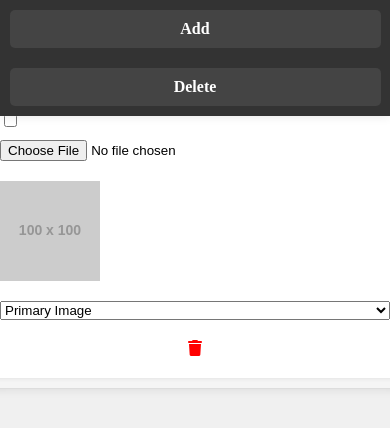
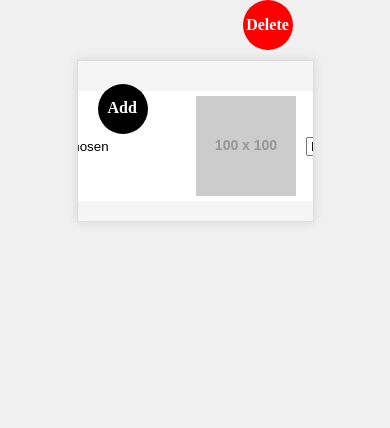
Before and after one commit to Aditi-Shukla17/JQuery_Tasks, a plain HTML site: page Assignment4/index.html in a window 390 px wide. Drawn offline with nearby package versions, Linux system fonts and the light colour scheme; placeholder pictures from the web are drawn by us.

Commit message:
add more functionality

```diff
--- a/Assignment4/index.html
+++ b/Assignment4/index.html
@@ -15,11 +15,13 @@
     <script src="https://code.jquery.com/jquery-3.6.0.min.js"></script>
   </head>
   <body>
-    <div id="header">
-        <a href="#" id="add-btn" class="header-btn">Add</a>
-        <a href="#" id="delete-btn" class="header-btn">Delete</a>
+    <div id="delete-container">
+      <a href="#" id="delete-btn" onclick="deleteChecked()">Delete</a>
     </div>
     <div id="image-container">
+      <div class="add">
+        <a href="#" id="add-btn">Add</a>
+      </div>
       <div class="image-row">
         <input type="checkbox" class="row-checkbox" />
         <input type="file" />
@@ -28,7 +30,9 @@
           <option value="primary" selected>Primary Image</option>
           <option value="secondary">Secondary Image</option>
         </select>
-            <a href="#" class="remove" onclick="removeRow($(this))"><i class="fa-solid fa-trash"></i></a>
+        <a href="#" class="remove" onclick="removeRow($(this))">
+          <i class="fa-solid fa-trash"></i>
+        </a>
       </div>
     </div>
 
--- a/Assignment4/script.js
+++ b/Assignment4/script.js
@@ -1,5 +1,7 @@
 $(document).ready(function () {
-  initialize();
+  // Initialize event listeners for existing file inputs
+  initializeFileInputListeners();
+
   $("#add-btn").on("click", function (e) {
     e.preventDefault();
     addRow();
@@ -29,7 +31,8 @@ $(document).ready(function () {
     const $file = $("<input>").attr("type", "file");
     const $img = $("<img>")
       .attr("src", "https://via.placeholder.com/100")
-      .attr("alt", "Image Preview");
+      .attr("alt", "Image Preview")
+      .css("display", "none"); // Hide initially
 
     const $select = $("<select>").html(`
       <option value="primary">Primary Image</option>
@@ -46,7 +49,7 @@ $(document).ready(function () {
       .html('<i class="fa-solid fa-trash"></i>');
     $remove.on("click", function (e) {
       e.preventDefault();
-      removeRow($(this));
+      removeRow($(this).closest(".image-row"));
     });
 
     $file.on("change", function () {
@@ -54,11 +57,11 @@ $(document).ready(function () {
       if (file) {
         const reader = new FileReader();
         reader.onload = function (e) {
-          $img.attr("src", e.target.result);
+          $img.attr("src", e.target.result).show(); // Display the image
         };
         reader.readAsDataURL(file);
       } else {
-        $img.attr("src", "https://via.placeholder.com/100");
+        $img.attr("src", "https://via.placeholder.com/100").hide(); // Hide if no file
       }
     });
 
@@ -74,8 +77,7 @@ $(document).ready(function () {
     updatePrimary();
   }
 
-  function removeRow($link) {
-    const $row = $link.closest(".image-row");
+  function removeRow($row) {
     const $select = $row.find("select");
     if ($select.val() === "primary") {
       alert("You cannot remove the primary image.");
@@ -138,7 +140,8 @@ $(document).ready(function () {
       removeRow($(this).closest(".image-row"));
     });
   }
-  function initialize() {
+
+  function initializeFileInputListeners() {
     $("#image-container .image-row input[type='file']").each(function () {
       $(this)
         .off("change")
@@ -148,11 +151,11 @@ $(document).ready(function () {
           if (file) {
             const reader = new FileReader();
             reader.onload = function (e) {
-              $img.attr("src", e.target.result).show();
+              $img.attr("src", e.target.result).show(); // Display the image
             };
             reader.readAsDataURL(file);
           } else {
-            $img.attr("src", "https://via.placeholder.com/100").hide();
+            $img.attr("src", "https://via.placeholder.com/100").hide(); // Hide if no file
           }
         });
     });
--- a/Assignment4/style.css
+++ b/Assignment4/style.css
@@ -1,44 +1,17 @@
 body {
   display: flex;
-  flex-direction: column;
-  align-items: center;
+  justify-content: center;
   margin: 0;
   background-color: #f0f0f0;
-}
-
-#header {
-  position: fixed;
-  top: 0;
-  width: 100%;
-  height: 60px;
-  background-color: #333;
-  color: white;
-  display: flex;
-  justify-content: center;
-  align-items: center;
-  box-shadow: 0 0 10px rgba(0, 0, 0, 0.1);
-  z-index: 1000;
-}
-
-.header-btn {
-  text-decoration: none;
-  color: white;
-  font-weight: bold;
-  margin: 0 20px;
-  padding: 10px 20px;
-  background-color: #444;
-  border-radius: 5px;
-  transition: background-color 0.3s;
-  cursor: pointer;
-}
-
-.header-btn:hover {
-  background-color: #555;
+  position: relative;
+  top: 60px;
 }
 
 #image-container {
-  margin-top: 80px;
-  width: 80%;
+  position: relative;
+  max-height: 70vh;
+  width: 50vw;
+  overflow-y: auto;
   background-color: whitesmoke;
   border: 1px solid #ddd;
   padding: 20px;
@@ -52,12 +25,8 @@ body {
   display: flex;
   align-items: center;
   margin-top: 10px;
-  padding: 10px;
+  padding: 5px;
   background-color: white;
-  border-radius: 5px;
-  width: 100%;
-  box-shadow: 0 0 5px rgba(0, 0, 0, 0.1);
-  justify-content: space-around;
 }
 
 .image-row input[type="file"] {
@@ -82,63 +51,40 @@ body {
   margin-right: 10px;
 }
 
-/* Media Queries for Responsive Design */
-@media (max-width: 768px) {
-  #image-container {
-      width: 90%;
-  }
-
-  .image-row {
-      flex-direction: column;
-      align-items: flex-start;
-  }
-
-  .image-row img {
-      margin: 10px 0;
-  }
-
-  .image-row select {
-      margin: 10px 0;
-  }
-
-  .image-row a {
-      margin: 10px 0;
-  }
+.add {
+  position: fixed;
+  top: 10%;
+  left: 25%;
+  height: 50px;
+  width: 50px;
+  border-radius: 50%;
+  background-color: black;
 }
 
-@media (max-width: 480px) {
-  #header {
-      flex-direction: column;
-      height: auto;
-  }
+#add-btn {
+  position: absolute;
+  top: 15px;
+  left: 10px;
+  text-decoration: none;
+  color: white;
+  font-weight: bold;
+}
 
-  .header-btn {
-      margin: 10px 0;
-      padding: 10px;
-      width: 90%;
-      text-align: center;
-  }
+#delete-container {
+  position: fixed;
+  top: 0;
+  right: 25%;
+  height: 50px;
+  width: 50px;
+  border-radius: 50%;
+  background-color: red;
+  display: flex;
+  justify-content: center;
+  align-items: center;
+}
 
-  #image-container {
-      width: 100%;
-      padding: 10px;
-  }
-
-  .image-row {
-      padding: 10px;
-  }
-
-  .image-row input[type="file"] {
-      margin: 10px 0;
-  }
-
-  .image-row select {
-      width: 100%;
-  }
-
-  .image-row a {
-      margin: 10px 0;
-      width: 100%;
-      text-align: center;
-  }
+#delete-btn {
+  text-decoration: none;
+  color: white;
+  font-weight: bold;
 }
```
Lines whose indentation alone changed are shown as unchanged.
